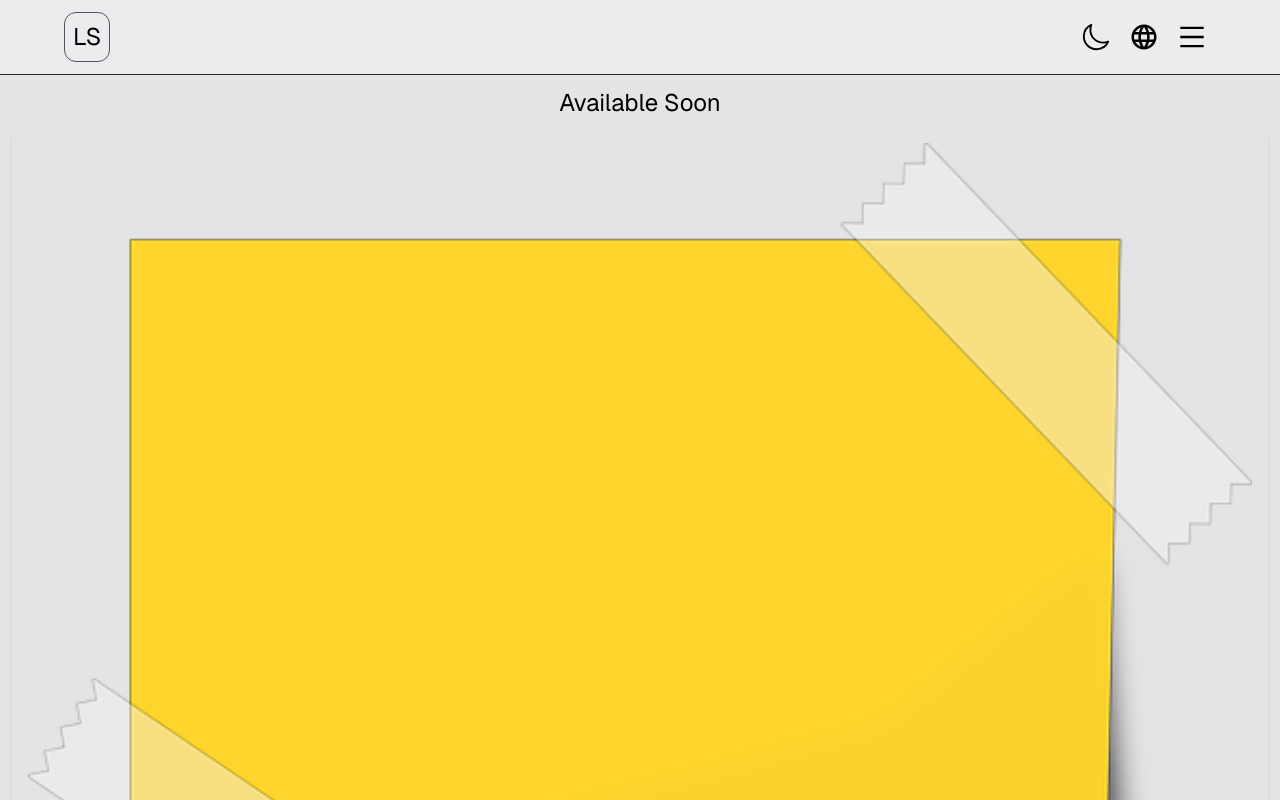
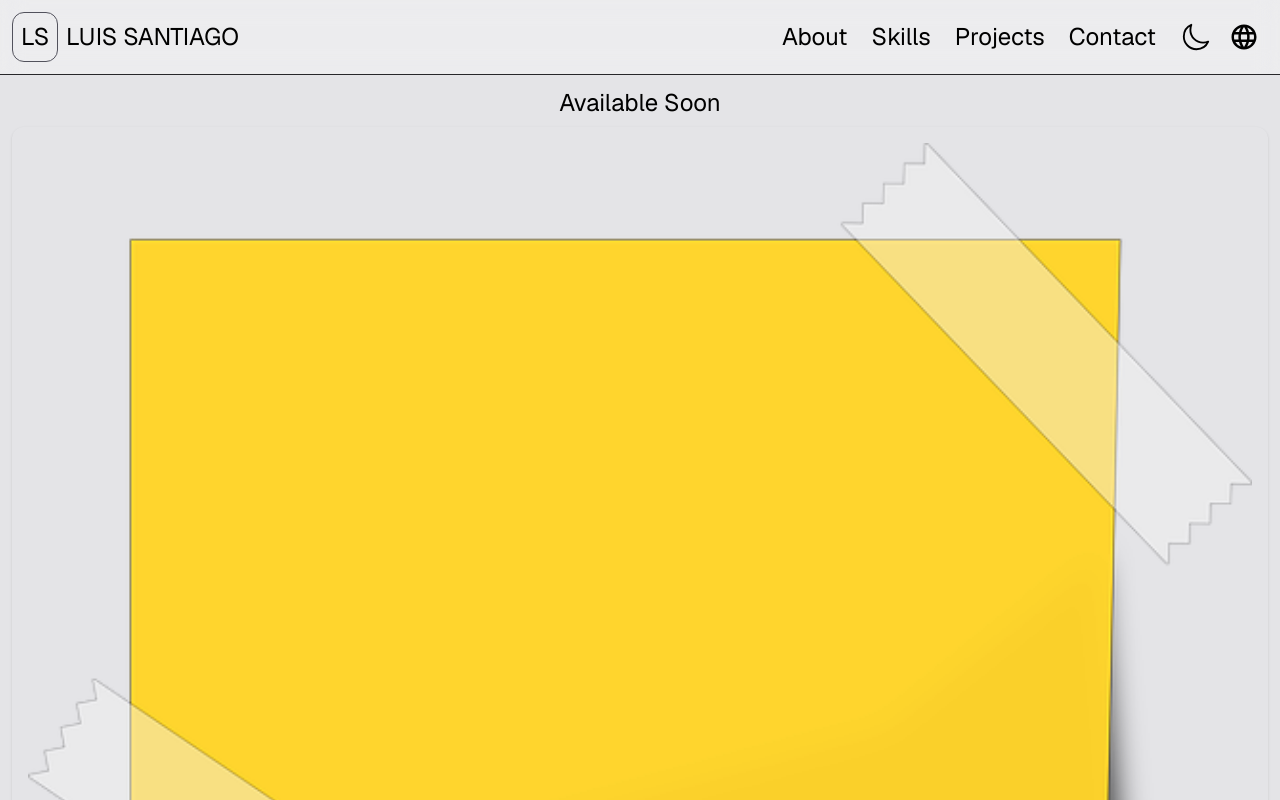
Before and after one commit to luis-santiago-hdez/portfolio, a Next.js app: page /projects in a window 1280 px wide. Shown: the top 800 px of the page. Built offline with nearby package versions, Linux system fonts and the light colour scheme.

Commit message:
About section & Contact me section updated

```diff
--- a/app/page.tsx
+++ b/app/page.tsx
@@ -2,6 +2,7 @@ import Hero from "@/components/sections/Hero";
 import Projects from "./projects/page";
 import Skills from "@/components/sections/Skills";
 import About from "@/components/sections/About";
+import Contact from "@/components/sections/Contact";
 
 export default function Home() {
   return (
@@ -12,6 +13,7 @@ export default function Home() {
         <Skills />
         <Projects />
         <About />
+        <Contact />
       </div>
     </>
   );
--- a/components/layout/Navbar.tsx
+++ b/components/layout/Navbar.tsx
@@ -5,24 +5,54 @@ import { AiOutlineMenu } from "react-icons/ai";
 import Button from "../ui/Button";
 import { iconStyle } from "../ui/styles";
 
+const links = [
+  { href: "#about", label: "About" },
+  { href: "#skills", label: "Skills" },
+  { href: "#projects", label: "Projects" },
+  { href: "#contact", label: "Contact" },
+];
+
 export default function Header() {
   return (
     <header className="sticky top-0 z-50 bg-white/30 backdrop-blur-md">
-      <nav className="px-3 py-3 border-b border-zinc-800 ">
-        <div className="max-w-6xl mx-auto w-full flex items-center justify-between ">
-          <div className="space-y-0 text-2xl border border-zinc-600 rounded-xl p-2">
-            <p>LS</p>
+      <nav className=" border-b border-zinc-800 ">
+        <div className=" mx-auto w-full flex items-center justify-between px-3 py-3">
+          <div className="flex gap-2 items-center">
+            <div className="text-2xl border border-zinc-600 rounded-xl p-2">
+              LS
             </div>
-          <div className="flex">
-            <Button className={iconStyle}>
+
+            <span className="hidden lg:block text-2xl">LUIS SANTIAGO</span>
+          </div>
+
+          <div className="flex gap-4">
+            <ul className="hidden md:flex items-center text-2xl gap-6">
+              {links.map((link) => (
+                <li key={link.href}>
+                  <a
+                    href={link.href}
+                    className="transition-colors hover:text-zinc-500"
+                  >
+                    {link.label}
+                  </a>
+                </li>
+              ))}
+            </ul>
+            <div className="flex items-center ">
+              <Button className={iconStyle} aria-label="Toggle Dark Mode">
                 <IoMoonOutline />
               </Button>
-            <Button className={iconStyle}>
+              <Button className={iconStyle} aria-label="Change Language">
                 <MdLanguage />
               </Button>
-            <Button className={iconStyle}>
+
+              <Button
+                className={`${iconStyle} md:hidden`}
+                aria-label="Open menu"
+              >
                 <AiOutlineMenu />
               </Button>
+            </div>
           </div>
         </div>
       </nav>
--- a/components/layout/ProjectCard.tsx
+++ b/components/layout/ProjectCard.tsx
@@ -11,7 +11,7 @@ import { iconStyle } from "../ui/styles";
 
 export function ProjectCard({ project }: { project: Project }) {
   return (
-    <div className="flex flex-col p-4 rounded-xl shadow space-y-3">
+    <div className="flex flex-col p-4 rounded-xl shadow space-y-3 ">
       <img src={project.image} alt={project.title} />
 
       <h2 className="text-lg font-bold">{project.title}</h2>
--- a/components/sections/About.tsx
+++ b/components/sections/About.tsx
@@ -1,8 +1,22 @@
 export default function About() {
   return (
     <section>
-      <div>
-        <h2 className="text-2xl">About Me</h2>
+      <div className="flex flex-col p-3 gap-2">
+        <h2 className="text-2xl text-center">About Me</h2>
+        <p>
+          I&apos;m a full stack developer focused on building modern,
+          responsive, and scalable web applications,
+        </p>
+        <p>
+          I enjoy working across both frontend and backend development, creating
+          user interfaces, APIs, and full stack systems using technologies like
+          Next.js, TypeScript, Tailwind CSS, and databases.
+        </p>
+        <p>
+          Currently, I&apos;m improving my skills by building real-world
+          projects and exploring modern web technologies, perfomance
+          optimization, and application architecture.
+        </p>
       </div>
     </section>
   );
--- a/components/sections/Contact.tsx
+++ b/components/sections/Contact.tsx
@@ -0,0 +1,48 @@
+import Button from "../ui/Button";
+import { textStyle } from "../ui/styles";
+
+export default function Contact() {
+  return (
+    <section className="flex flex-col w-full p-3 ">
+      <div className="border border-zinc-500 p-4 rounded-2xl">
+        <p className="text-2xl text-center mb-4">Contact</p>
+        <p className="text-xl mb-4">Send me an Email</p>
+        <form action="" className="flex flex-col gap-4">
+          <div className="flex flex-col gap-1">
+            <label htmlFor="name">Name</label>
+            <input
+              id="name"
+              name="name"
+              type="text"
+              placeholder="Name"
+              className="border border-zinc-600 rounded-lg p-2 bg-transparent"
+            />
+          </div>
+          <div className="flex flex-col gap-1">
+            <label htmlFor="email">Email</label>
+            <input
+              id="email"
+              name="email"
+              type="email"
+              placeholder="Email"
+              className="border border-zinc-600 rounded-lg p-2 bg-transparent"
+            />
+          </div>
+          <div className="flex flex-col gap-1">
+            <label htmlFor="message">Message</label>
+            <textarea
+              id="message"
+              name="message"
+              placeholder="Message"
+              rows={5}
+              className="border border-zinc-600 rounded-lg p-2 bg-transparent resize-none"
+            />
+          </div>
+          <Button type="submit" className={textStyle}>
+            Send Email
+          </Button>
+        </form>
+      </div>
+    </section>
+  );
+}
```
Also changed, not shown: components/links/ExternalLink.tsx (deleted), 1 other file (tests, documents, lock files or other folders). Lines whose indentation alone changed are shown as unchanged.
